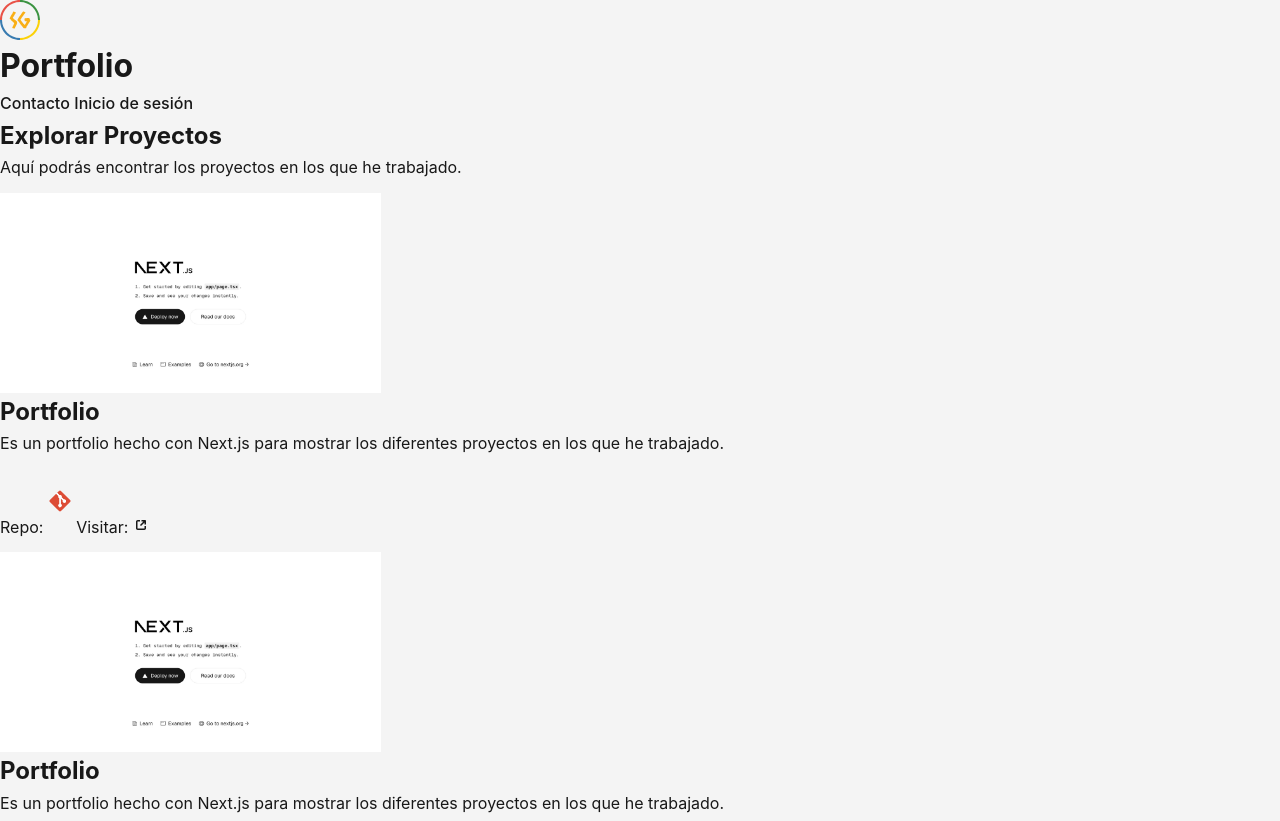
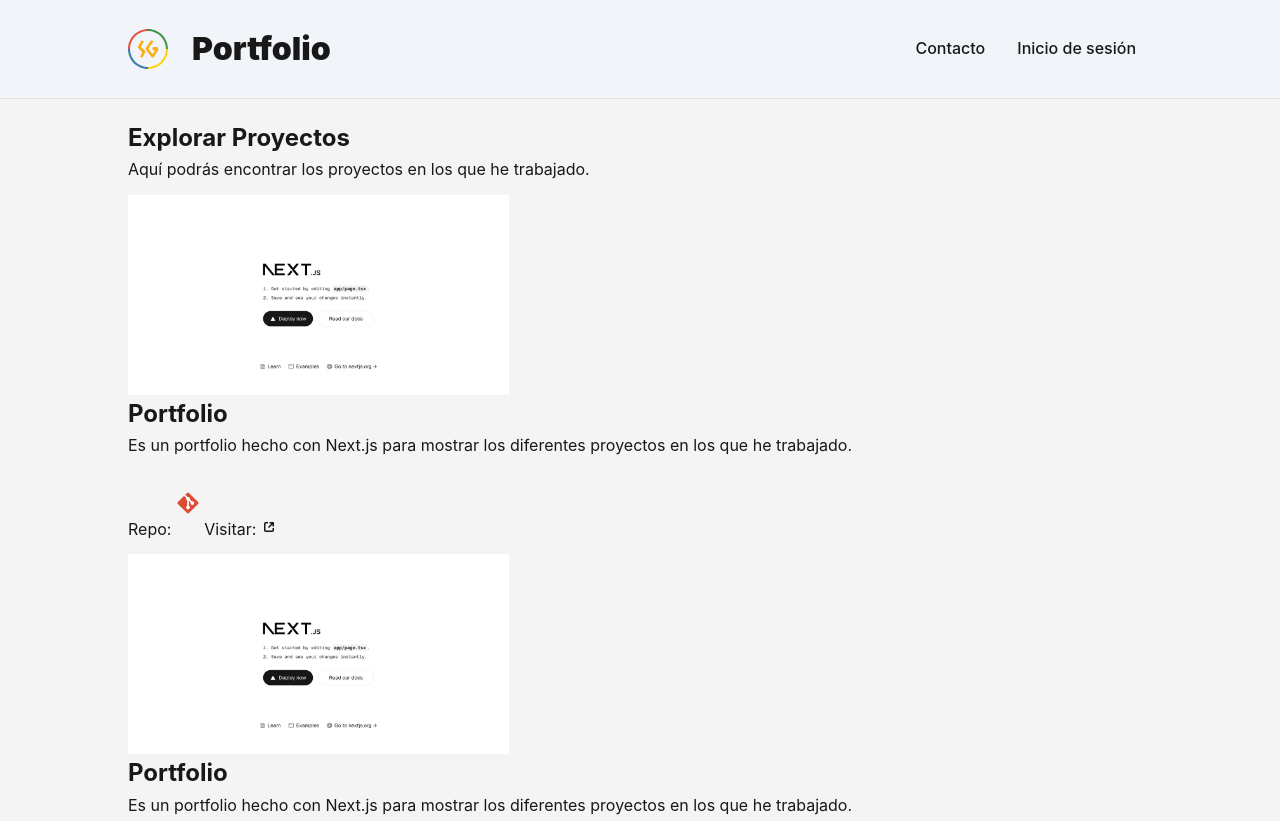
Before and after one commit to untalsanders/portfolio-site, a website built with Vite: page index.html in a window 1280 px wide. Shown: the top 821 px of the page. Built offline with nearby package versions, Linux system fonts and the light colour scheme.

Commit message:
Add header styles with logo and navigation links
- Introduced a new header section with a light background and bottom border.
- Styled the header container for flex layout and spacing.
- Added styles for the logo with a larger font size and weight.
- Created navigation styles with hover effects for links.

```diff
--- a/index.html
+++ b/index.html
@@ -8,17 +8,22 @@
     <link rel="stylesheet" href="styles.css">
 </head>
 <body>
-    <header>
-        <a href="#" class="logo">
+    <header class="header">
+        <div class="container">
+            <h1 class="header__logo">
+                <a href="#">
                     <img src="images/logo-circle.svg" alt="Logo">
-            <h1>Portfolio</h1>
+                    <span>Portfolio</span>
                 </a>
-        <nav>
-            <a href="#">Contacto</a>
-            <a href="#">Inicio de sesión</a>
+            </h1>
+            <nav class="header__nav">
+                <a href="#" class="header__link">Contacto</a>
+                <a href="#" class="header__link">Inicio de sesión</a>
             </nav>
+        </div>
     </header>
     <main>
+        <div class="container">
             <section class="overview">
                 <h1>Explorar Proyectos</h1>
                 <p>Aquí podrás encontrar los proyectos en los que he trabajado.</p>
@@ -430,6 +435,7 @@
                     </p>
                 </article>
             </section>
+        </div>
     </main>
     <footer class="footer">
         <div class="container footer__content">
--- a/styles.css
+++ b/styles.css
@@ -55,6 +55,46 @@ img {
     margin: 0 auto;
 }
 
+.header {
+    background-color: #f1f5f9;
+    border-bottom: 0.0625rem solid #e1e1e1;
+    margin-bottom: 1.25rem;
+
+    > .container {
+        display: flex;
+        justify-content: space-between;
+        align-items: center;
+        padding: 1.25rem 0;
+    }
+}
+
+.header__logo {
+    a {
+        display: flex;
+        align-items: center;
+        gap: 1.5rem;
+
+        span {
+            font-size: 2rem;
+            font-weight: 900;
+        }
+    }
+}
+
+.header__nav {
+    display: flex;
+    align-items: center;
+}
+
+.header__link {
+    padding: 1rem;
+
+    &:hover {
+        background-color: red;
+        color: white;
+    }
+}
+
 .footer {
     background-color: #f1f5f9;
     border-top: 0.0625rem solid #e1e1e1;
```
Lines whose indentation alone changed are shown as unchanged.
